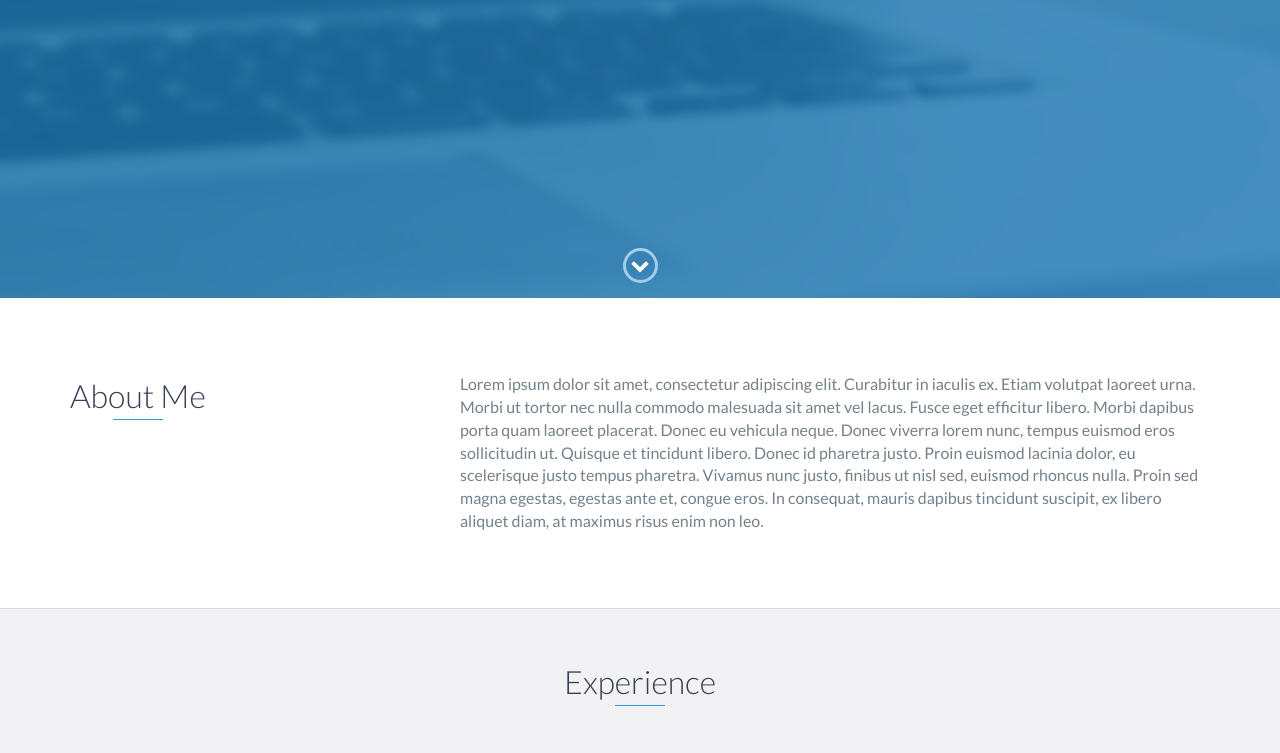
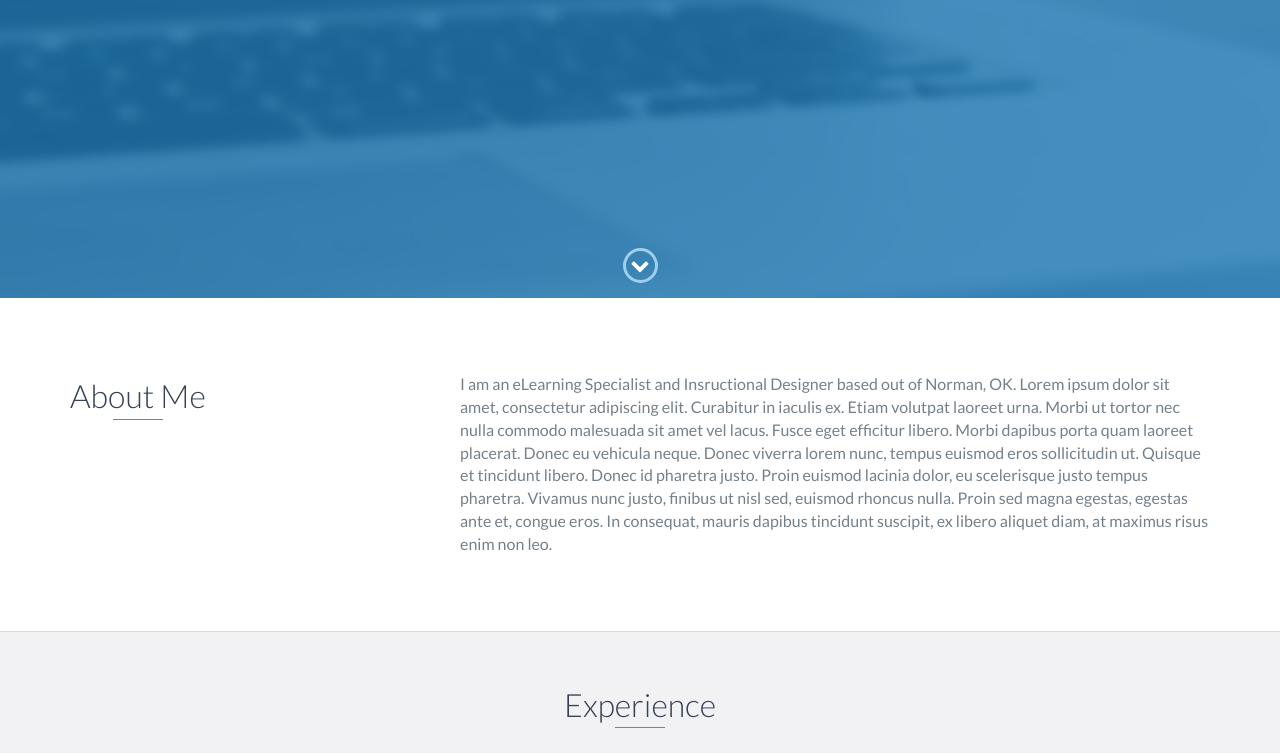
Before and after one commit to blewis90/benlewis, a website: page index.html in a window 1280 px wide. Shown: the part 502-1255 px from the top of the page. Drawn offline with nearby package versions, Linux system fonts and the light colour scheme.

Commit message:
Update index.html

```diff
--- a/index.html
+++ b/index.html
@@ -73,7 +73,8 @@
                 </div>
                 <div class="col-md-8">
                     <p>
-                        Lorem ipsum dolor sit amet, consectetur adipiscing elit. Curabitur in iaculis ex. Etiam volutpat laoreet urna. Morbi ut tortor nec nulla commodo malesuada sit amet vel lacus. Fusce eget efficitur libero. Morbi dapibus porta quam laoreet placerat. Donec
+                        I am an eLearning Specialist and Insructional Designer based out of Norman, OK.
+			Lorem ipsum dolor sit amet, consectetur adipiscing elit. Curabitur in iaculis ex. Etiam volutpat laoreet urna. Morbi ut tortor nec nulla commodo malesuada sit amet vel lacus. Fusce eget efficitur libero. Morbi dapibus porta quam laoreet placerat. Donec
                         eu vehicula neque. Donec viverra lorem nunc, tempus euismod eros sollicitudin ut. Quisque et tincidunt libero. Donec id pharetra justo. Proin euismod lacinia dolor, eu scelerisque justo tempus pharetra. Vivamus nunc justo, finibus
                         ut nisl sed, euismod rhoncus nulla. Proin sed magna egestas, egestas ante et, congue eros. In consequat, mauris dapibus tincidunt suscipit, ex libero aliquet diam, at maximus risus enim non leo.
                     </p>
```
